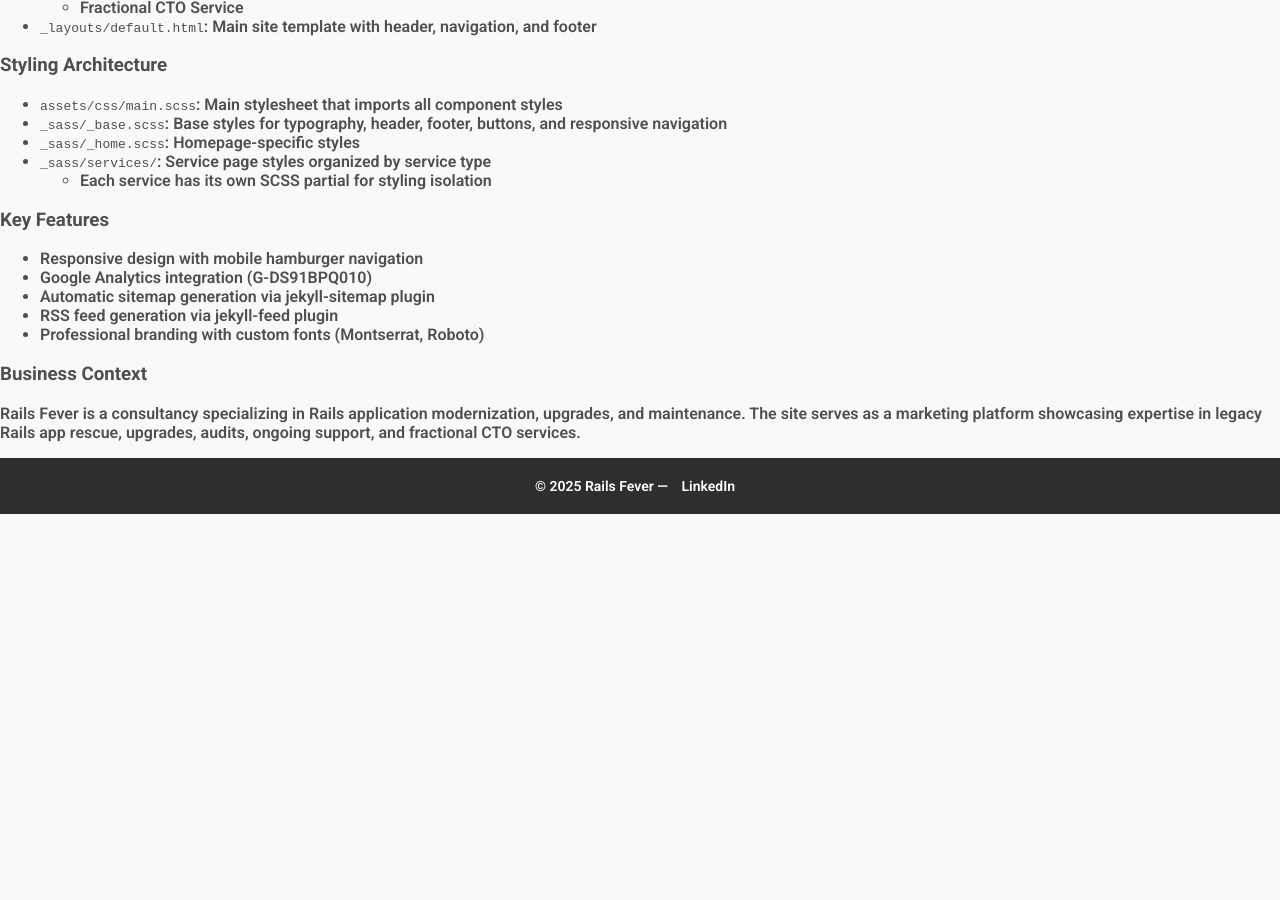
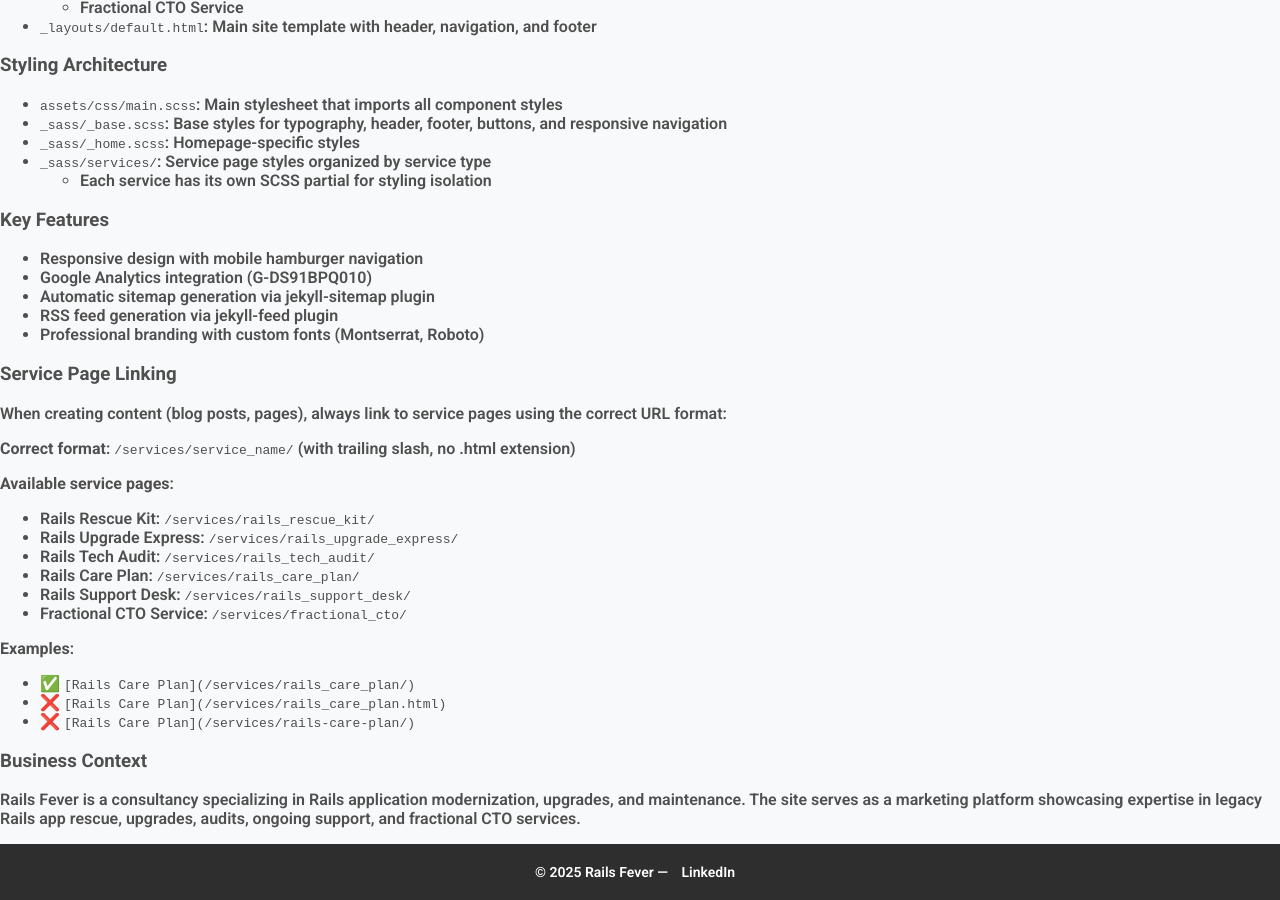
Before and after one commit to waleo/railsfever-05-2025, a Jekyll site: the page built from CLAUDE.md, in a window 1280 px wide and 900 px high, scrolled down 1173 px. Built offline with Jekyll 4.4.1, drawn with Linux system fonts in a browser that asks for light colours; our own code applies the rules of GitHub Pages for plain Markdown files; before the commit the page ends 1687 px from its top, so only the background shows below that.

Commit message:
Update cluade with service page linking instructions

```diff
--- a/CLAUDE.md
+++ b/CLAUDE.md
@@ -64,5 +64,23 @@
 - RSS feed generation via jekyll-feed plugin
 - Professional branding with custom fonts (Montserrat, Roboto)
 
+### Service Page Linking
+When creating content (blog posts, pages), always link to service pages using the correct URL format:
+
+**Correct format**: `/services/service_name/` (with trailing slash, no .html extension)
+
+**Available service pages**:
+- Rails Rescue Kit: `/services/rails_rescue_kit/`
+- Rails Upgrade Express: `/services/rails_upgrade_express/`
+- Rails Tech Audit: `/services/rails_tech_audit/`
+- Rails Care Plan: `/services/rails_care_plan/`
+- Rails Support Desk: `/services/rails_support_desk/`
+- Fractional CTO Service: `/services/fractional_cto/`
+
+**Examples**:
+- ✅ `[Rails Care Plan](/services/rails_care_plan/)`
+- ❌ `[Rails Care Plan](/services/rails_care_plan.html)`
+- ❌ `[Rails Care Plan](/services/rails-care-plan/)`
+
 ### Business Context
 Rails Fever is a consultancy specializing in Rails application modernization, upgrades, and maintenance. The site serves as a marketing platform showcasing expertise in legacy Rails app rescue, upgrades, audits, ongoing support, and fractional CTO services.
```
